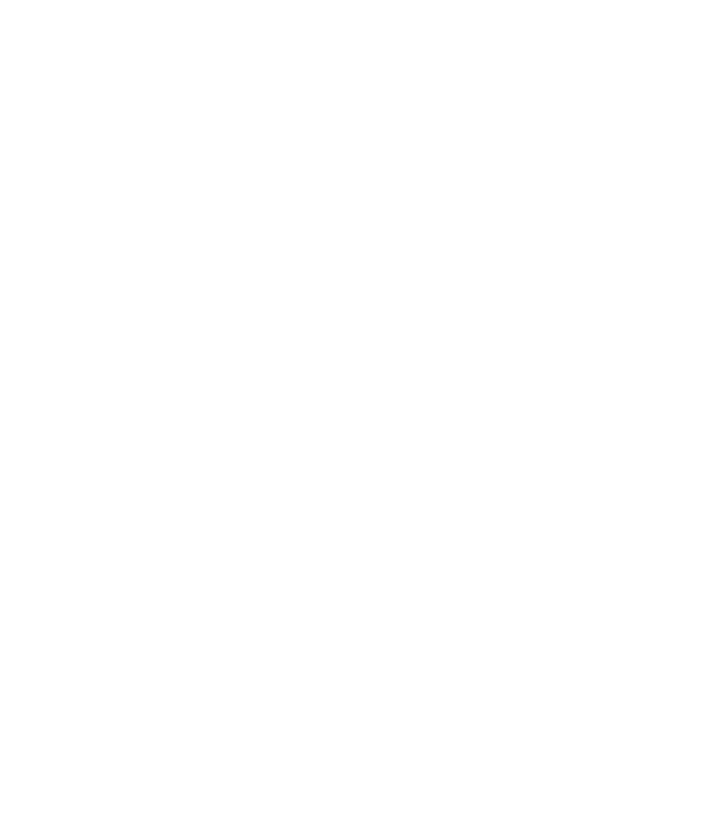
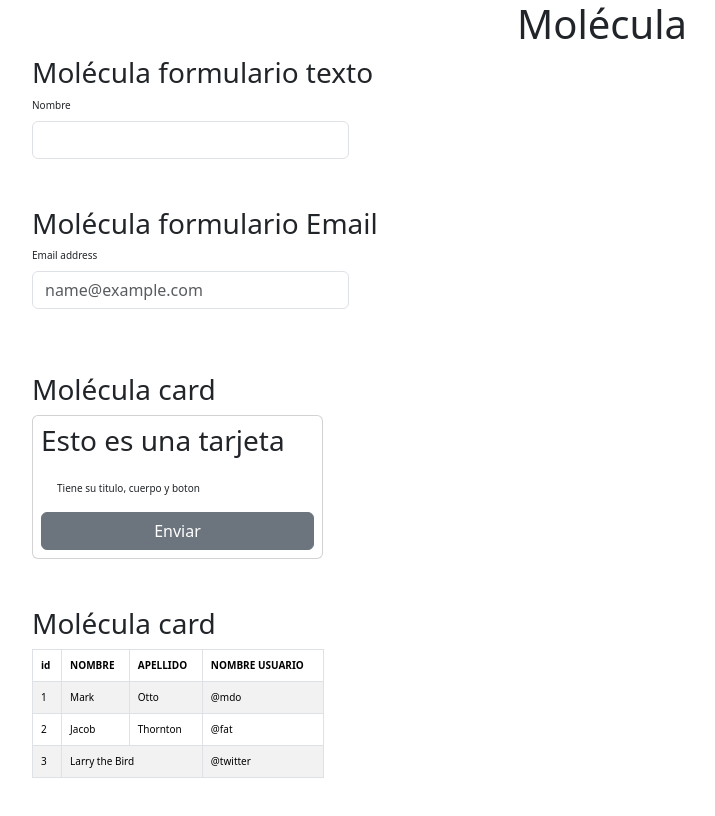
Before and after one commit to Fsalasgit/atomicReact, a React (Vite) app: page /molecules in a window 1280 px wide. Before the commit this address had no page. Shown: the top 816 px of the page, without its empty margins (38-753 px from the left). Built offline with nearby package versions, Linux system fonts and the light colour scheme.

Commit message:
agregando ejemplos de moleculas

```diff
--- a/src/App.jsx
+++ b/src/App.jsx
@@ -1,8 +1,10 @@
 import { useState } from 'react'
 import 'bootstrap/dist/css/bootstrap.min.css';
 import AtomPages from './pages/atomsPages'
+import MoleculesPages from './pages/MoleculesPages';
 import './sass/main.scss'
 import { Routes, Route } from 'react-router-dom';
+
 
 
 
@@ -16,7 +18,8 @@
     <>
 
       <Routes>
-        <Route path='/' element={<AtomPages />} />
+        <Route path='/Atoms' element={<AtomPages />} />
+        <Route path='/molecules' element={<MoleculesPages />} />
       </Routes>
 
 
--- /dev/null
+++ b/src/component/molecules/CardMolecule.jsx
@@ -0,0 +1,18 @@
+import React from 'react'
+import Card from 'react-bootstrap/Card';
+import Button from 'react-bootstrap/Button';
+
+const CardMolecule = () => {
+  return (
+    <>
+        <Card className='p-2'>
+            <h3>Esto es una tarjeta</h3>
+            <Card.Body>Tiene su titulo, cuerpo y boton</Card.Body>
+            <Button variant="secondary">Enviar</Button>{' '}
+
+        </Card>
+    </>
+  )
+}
+
+export default CardMolecule
--- /dev/null
+++ b/src/component/molecules/FormEmails.jsx
@@ -0,0 +1,20 @@
+import React from 'react'
+import Form from 'react-bootstrap/Form';
+
+
+const FormEmails = () => {
+  return (
+    <>
+
+      <Form>
+        <Form.Group className="mb-3" controlId="exampleForm.ControlInput1">
+          <Form.Label>Email address</Form.Label>
+          <Form.Control type="email" placeholder="name@example.com" />
+        </Form.Group>
+    </Form>
+
+    </>
+  )
+}
+
+export default FormEmails
--- /dev/null
+++ b/src/component/molecules/FormTexts.jsx
@@ -0,0 +1,20 @@
+import React from 'react'
+import Form from 'react-bootstrap/Form';
+
+
+const FormTexts = () => {
+  return (
+    <>
+
+      <Form.Label htmlFor="inputText">Nombre</Form.Label>
+      <Form.Control
+        type="tex"
+        id="inputText"
+      />
+
+
+    </>
+  )
+}
+
+export default FormTexts
--- /dev/null
+++ b/src/component/molecules/TableMolecula.jsx
@@ -0,0 +1,41 @@
+import React from 'react'
+import Table from 'react-bootstrap/Table';
+
+const TableMolecula = () => {
+  return (
+    <>
+    <Table striped bordered hover>
+      <thead>
+        <tr>
+          <th>id</th>
+          <th>NOMBRE</th>
+          <th>APELLIDO</th>
+          <th>NOMBRE USUARIO</th>
+        </tr>
+      </thead>
+      <tbody>
+        <tr>
+          <td>1</td>
+          <td>Mark</td>
+          <td>Otto</td>
+          <td>@mdo</td>
+        </tr>
+        <tr>
+          <td>2</td>
+          <td>Jacob</td>
+          <td>Thornton</td>
+          <td>@fat</td>
+        </tr>
+        <tr>
+          <td>3</td>
+          <td colSpan={2}>Larry the Bird</td>
+          <td>@twitter</td>
+        </tr>
+      </tbody>
+    </Table>
+
+    </>
+  )
+}
+
+export default TableMolecula
--- a/src/pages/MoleculesPages.jsx
+++ b/src/pages/MoleculesPages.jsx
@@ -0,0 +1,53 @@
+import React from 'react'
+import FormTexts from '../component/molecules/FormTexts'
+import FormEmails from '../component/molecules/FormEmails'
+import CardMolecule from '../component/molecules/cardMolecule'
+import TableMolecula from '../component/molecules/TableMolecula'
+
+
+const MoleculesPages = () => {
+
+  return (
+    <>
+        <h1 className='text-center'>Molécula</h1>
+
+        <article className='container'>
+            <div className="row mb-5">
+                <h3>Molécula formulario texto</h3>
+                <section className="col-3">
+                    <FormTexts />
+
+                </section>
+            </div>
+            <div className="row mb-5">
+                <h3>Molécula formulario Email</h3>
+
+                <section className="col-3">
+                    <FormEmails />
+
+                </section>
+            </div>
+            <div className="row mb-5">
+                <h3>Molécula card</h3>
+
+                <section className="col-3">
+                    <CardMolecule />
+
+                </section>
+            </div>
+            <div className="row mb-5">
+                <h3>Molécula card</h3>
+
+                <section className="col-3">
+                    <TableMolecula />
+
+
+                </section>
+            </div>
+
+        </article>
+    </>
+  )
+}
+
+export default MoleculesPages
```
Also changed, not shown: src/component/molecules/LoginForm.jsx (deleted, +0 -12 lines), 1 other file (tests, documents, lock files or other folders).
